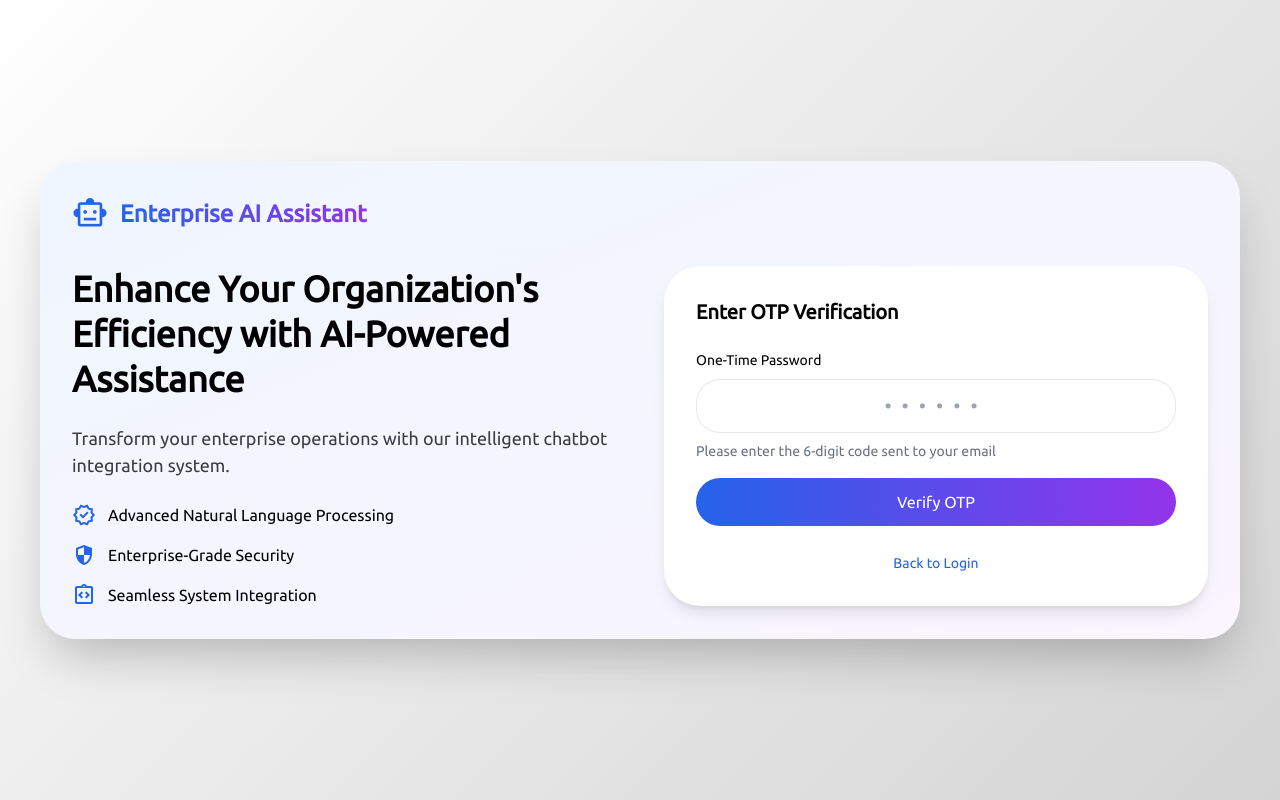
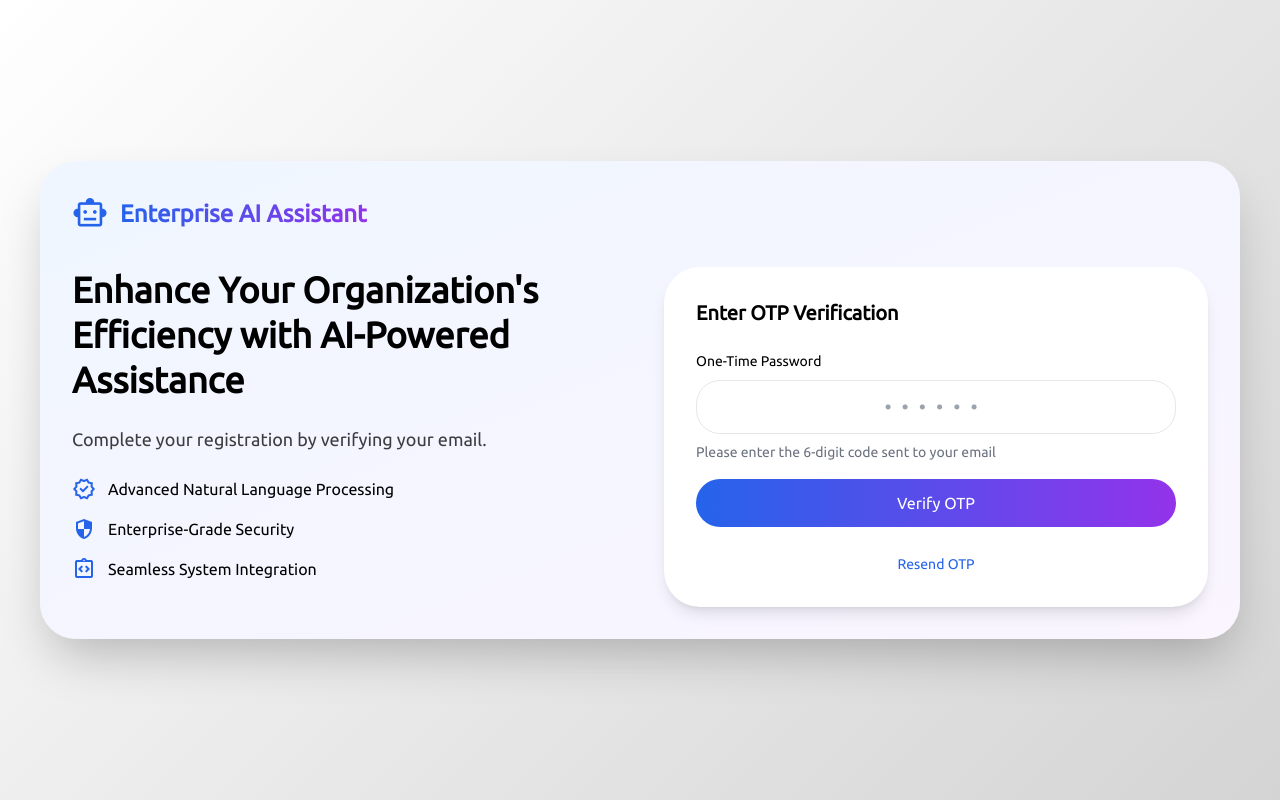
Before and after one commit to Sid3503/Textract, a Flask app: page /verify in a window 1280 px wide. Run offline with Flask 3, Linux system fonts and the light colour scheme; a user stored in the database is signed in.

Commit message:
Update verify_new.html

```diff
--- a/templates/verify_new.html
+++ b/templates/verify_new.html
@@ -5,6 +5,8 @@
     <meta name="viewport" content="width=device-width, initial-scale=1.0">
     <title>Enterprise AI Assistant</title>
     <link rel="stylesheet" href="{{ url_for('static', filename='/css/verify.css') }}">
+    <link rel="stylesheet" href="https://fonts.googleapis.com/css2?family=Ubuntu&display=swap">
+    <link rel="stylesheet" href="https://fonts.googleapis.com/css2?family=Material+Symbols+Outlined:opsz,wght,FILL,GRAD@20..48,100..700,0..1,-50..200">
     <link rel="icon" type="image/png" href="{{ url_for('static', filename='images/audit_1728918.png') }}">
   </head>
   <body>
@@ -19,7 +21,13 @@
         <div class="flex flex-row space-x-12">
           <div class="w-1/2 space-y-6">
             <h2 class="text-4xl font-bold leading-tight">Enhance Your Organization&#x27;s Efficiency with AI-Powered Assistance</h2>
-            <p class="text-lg opacity-75">Transform your enterprise operations with our intelligent chatbot integration system.</p>
+            <p class="text-lg opacity-75">
+              {% if 'register_email' in session %}
+                Complete your registration by verifying your email.
+              {% else %}
+                Transform your enterprise operations with our intelligent chatbot integration system.
+              {% endif %}
+            </p>
             <div class="space-y-4 mt-8">
               <div class="flex items-center space-x-3">
                 <span class="material-symbols-outlined text-blue-600">verified</span>
@@ -38,17 +46,29 @@
           <div class="w-1/2">
             <div class="bg-white p-8 rounded-xl shadow-lg transform transition-transform hover:scale-105">
               <h3 class="text-xl font-semibold mb-6">Enter OTP Verification</h3>
-              <form id="otpForm" method="POST" action="/verify" class="space-y-4">
+              <form id="otpForm" method="POST" action="{% if 'register_email' in session %}{{ url_for('verify_registration_otp') }}{% else %}{{ url_for('verify_otp') }}{% endif %}" class="space-y-4">
                 <div>
                   <label class="block mb-2 text-sm font-medium">One-Time Password</label>
                   <input type="text" name="otp" id="otpInput" maxlength="6" class="w-full px-4 py-3 rounded-lg border border-gray-200 focus:border-blue-500 focus:ring-2 focus:ring-blue-200 outline-none transition-all text-center tracking-[0.5em] text-xl font-mono" placeholder="••••••" required/>
                   <p class="text-sm mt-2 text-gray-500">Please enter the 6-digit code sent to your email</p>
                 </div>
-                <button type="submit" class="w-full py-3 px-4 bg-gradient-to-r from-blue-600 to-purple-600 text-white rounded-lg font-medium hover:opacity-90 transform transition-all hover:-translate-y-0.5">Verify OTP</button>
+                <button type="submit" class="w-full py-3 px-4 bg-gradient-to-r from-blue-600 to-purple-600 text-white rounded-lg font-medium hover:opacity-90 transform transition-all hover:-translate-y-0.5">
+                  Verify OTP
+                </button>
               </form>
-              <div id="flash-message" class="alert-message mt-4"></div>
+              {% with messages = get_flashed_messages(with_categories=true) %}
+                {% if messages %}
+                  <div id="flash-message" class="mt-4 p-3 rounded {% if messages[0][0] == 'error' %}bg-red-100 text-red-700{% else %}bg-green-100 text-green-700{% endif %}">
+                    {{ messages[0][1] }}
+                  </div>
+                {% endif %}
+              {% endwith %}
               <div class="mt-6 text-center">
-                <a href="/" class="text-sm text-blue-600 hover:text-blue-700 hover:underline">Back to Login</a>
+                {% if 'register_email' in session %}
+                  <button id="resendOtpBtn" class="text-sm text-blue-600 hover:text-blue-700 hover:underline">Resend OTP</button>
+                {% else %}
+                  <a href="/" class="text-sm text-blue-600 hover:text-blue-700 hover:underline">Back to Login</a>
+                {% endif %}
               </div>
             </div>
           </div>
@@ -76,17 +96,37 @@
         alert('Pasting is not allowed. Please enter the OTP digit by digit.');
       });
 
-      // Show flash message for 3 seconds
+      // Resend OTP functionality
+      {% if 'register_email' in session %}
+        document.getElementById('resendOtpBtn').addEventListener('click', async function() {
+          try {
+            const response = await fetch('/resend-otp', {
+              method: 'POST',
+              headers: {
+                'Content-Type': 'application/json',
+              },
+              body: JSON.stringify({})
+            });
+
+            const data = await response.json();
+            if (data.success) {
+              alert('A new OTP has been sent to your email.');
+            } else {
+              alert('Failed to resend OTP. Please try again.');
+            }
+          } catch (error) {
+            alert('Something went wrong. Please try again.');
+          }
+        });
+      {% endif %}
+
+      // Hide flash message after 5 seconds
       window.onload = function() {
         const flashMessage = document.getElementById('flash-message');
         if (flashMessage) {
-          flashMessage.classList.remove('hide');
-          flashMessage.classList.add('show');
-
           setTimeout(() => {
-            flashMessage.classList.remove('show');
-            flashMessage.classList.add('hide');
-          }, 3000); // Hide after 3 seconds
+            flashMessage.style.display = 'none';
+          }, 5000);
         }
       };
     </script>
```
